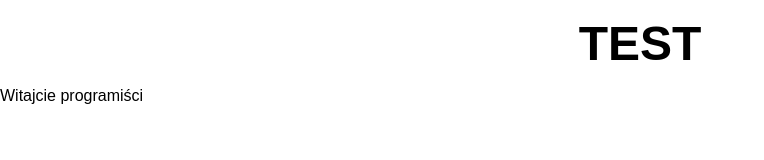
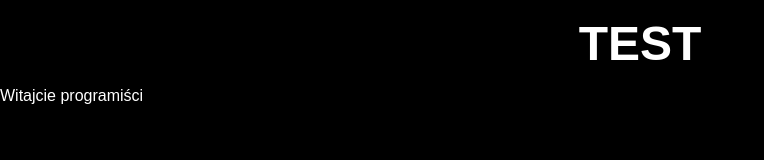
Before and after one commit to jpolskicom/kursgita, a plain HTML site: page index.html in a window 1280 px wide. Shown: the whole page, without its empty margins (0-764 px from the left). Drawn offline with Linux system fonts and the light colour scheme.

Commit message:
change BG

```diff
--- a/index.html
+++ b/index.html
@@ -12,7 +12,9 @@
     <style>
         body {
             font-size: 16px;
-            font-family: Arial, Helvetica, sans-serif
+            font-family: Arial, Helvetica, sans-serif;
+            background-color: #000;
+            color: #fff;
         }
         h1 {
             padding: 1rem;
```
